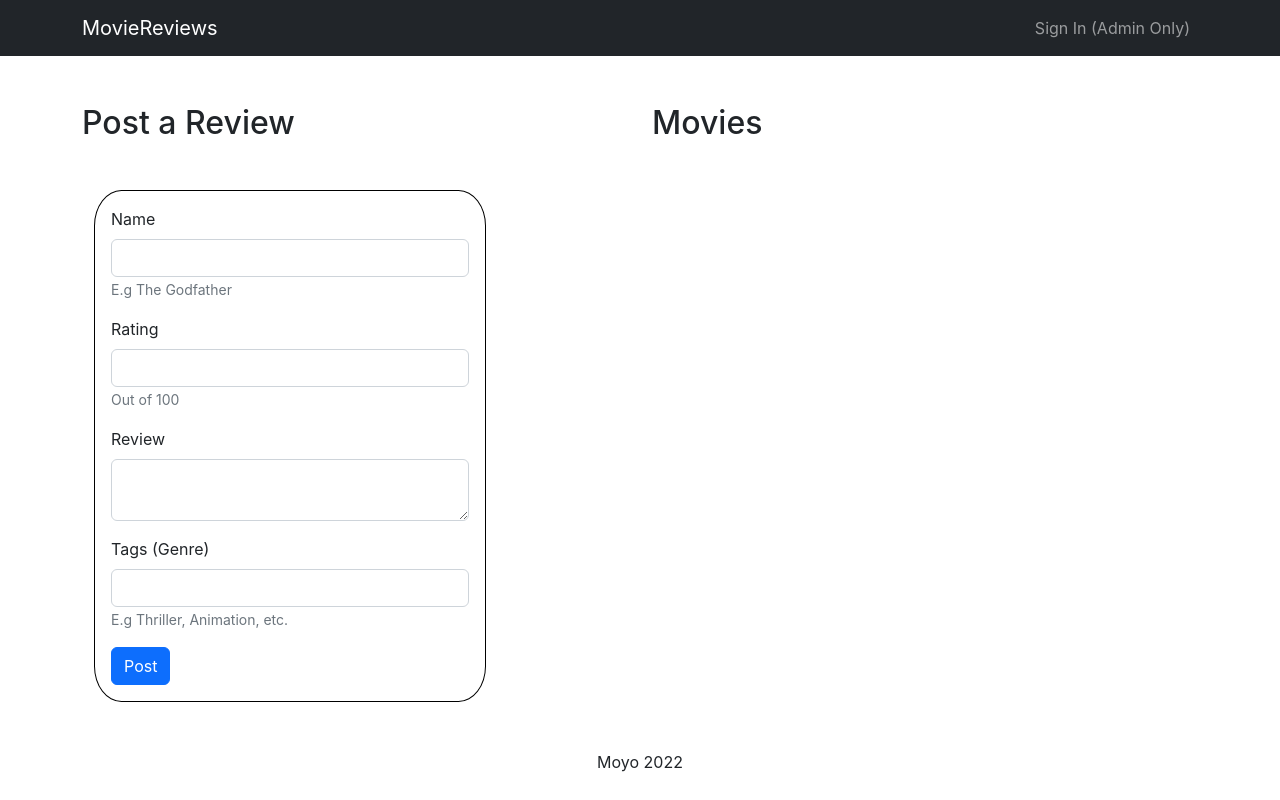
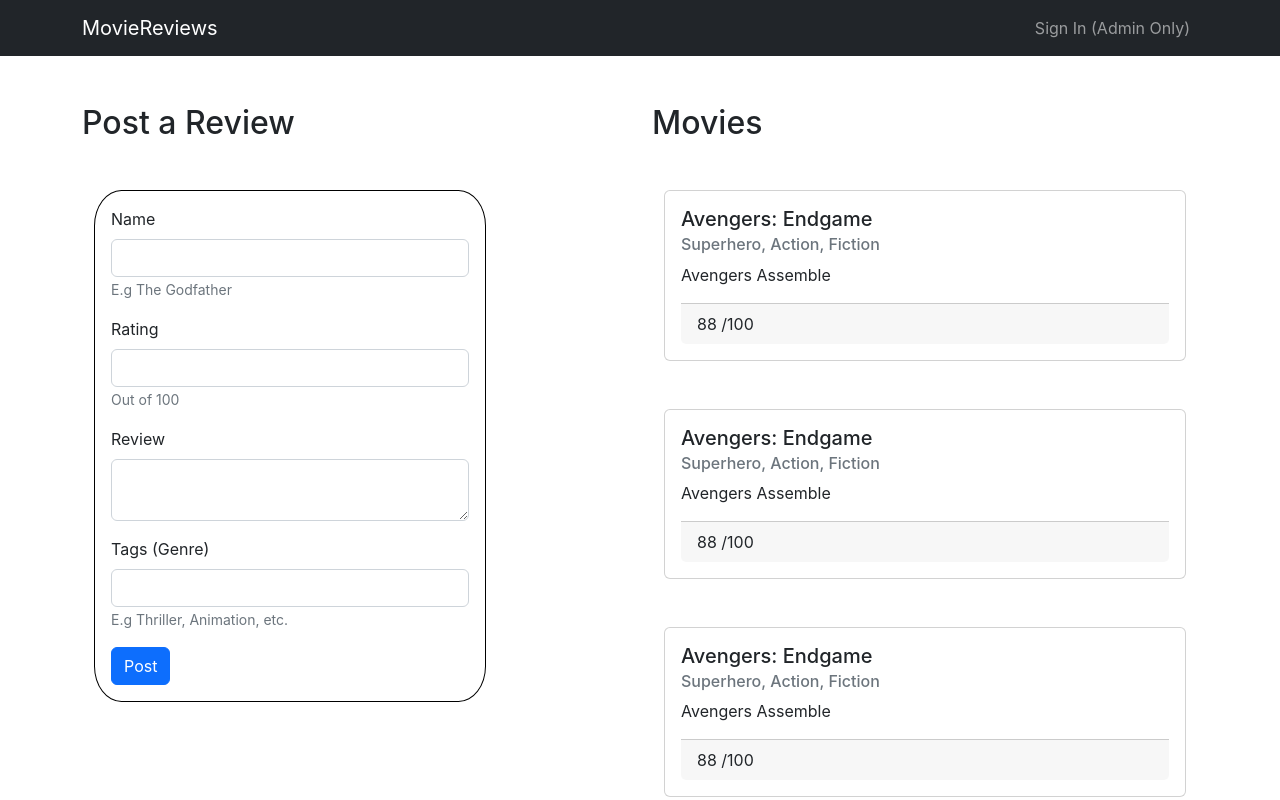
Before and after one commit to Moyosooreoluwa/Movie-Reviews, a React (Create React App) app in the folder movie-review-frontend/: page / in a window 1280 px wide. Shown: the top 800 px of the page. Built offline with nearby package versions, Linux system fonts and the light colour scheme.

Commit message:
5 - Movie List Display

```diff
--- a/movie-review-frontend/src/App.js
+++ b/movie-review-frontend/src/App.js
@@ -8,9 +8,37 @@ import Table from 'react-bootstrap/Table';
 import Container from 'react-bootstrap/Container';
 import Row from 'react-bootstrap/Row';
 import Col from 'react-bootstrap/Col';
+
 import PostReview from './Components/PostReview';
+import MovieList from './Components/MovieList';
 
 function App() {
+  const data = [
+    {
+      name: 'Avengers: Endgame',
+      rating: 88,
+      review: 'Avengers Assemble',
+      tags: 'Superhero, Action, Fiction',
+    },
+    {
+      name: 'Avengers: Endgame',
+      rating: 88,
+      review: 'Avengers Assemble',
+      tags: 'Superhero, Action, Fiction',
+    },
+    {
+      name: 'Avengers: Endgame',
+      rating: 88,
+      review: 'Avengers Assemble',
+      tags: 'Superhero, Action, Fiction',
+    },
+    {
+      name: 'Avengers: Endgame',
+      rating: 88,
+      review: 'Avengers Assemble',
+      tags: 'Superhero, Action, Fiction',
+    },
+  ];
   return (
     <BrowserRouter>
       <div>
@@ -42,6 +70,16 @@ function App() {
               </Col>
               <Col>
                 <h2>Movies</h2>
+                <Container>
+                  {data.map((x) => (
+                    <MovieList
+                      name={x.name}
+                      rating={x.rating}
+                      tags={x.tags}
+                      review={x.review}
+                    />
+                  ))}
+                </Container>
               </Col>
             </Row>
           </Container>
--- /dev/null
+++ b/movie-review-frontend/src/Components/MovieList.js
@@ -0,0 +1,20 @@
+import React from 'react';
+import Container from 'react-bootstrap/Container';
+import Card from 'react-bootstrap/Card';
+
+export default function MovieList(props) {
+  return (
+    <div className="mt-5">
+      <Card key={props.name}>
+        <Card.Body>
+          <Card.Title>{props.name}</Card.Title>
+          <Card.Subtitle className="mb-2 text-muted">
+            {props.tags}
+          </Card.Subtitle>
+          <Card.Text>{props.review}</Card.Text>
+          <Card.Footer>{props.rating} /100</Card.Footer>
+        </Card.Body>
+      </Card>
+    </div>
+  );
+}
```
Also changed, not shown: 1 other file (tests, documents, lock files or other folders).
